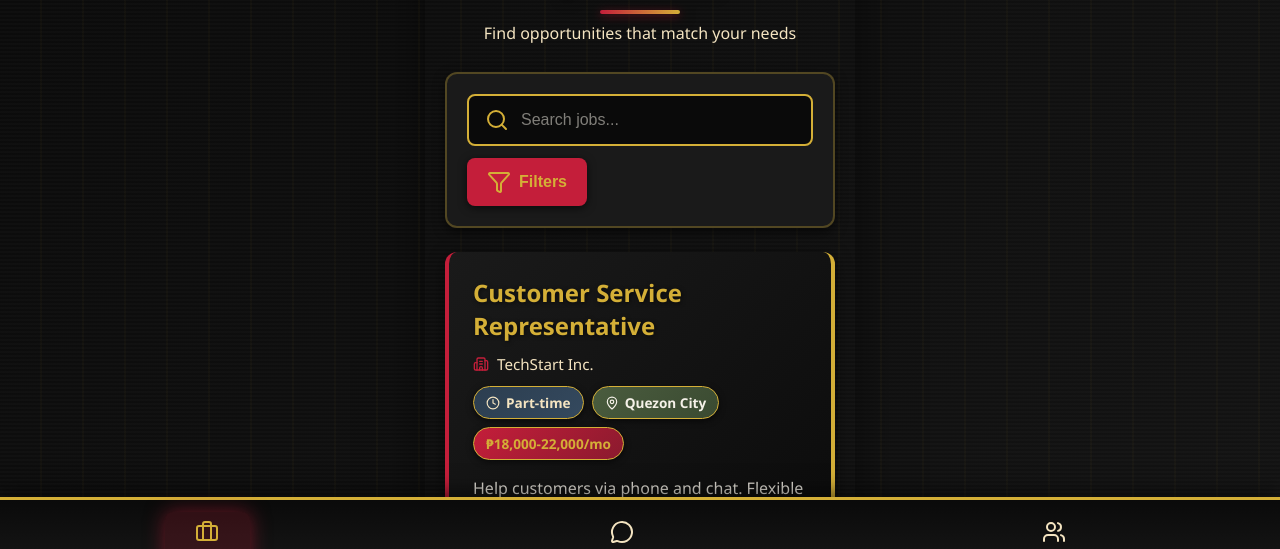
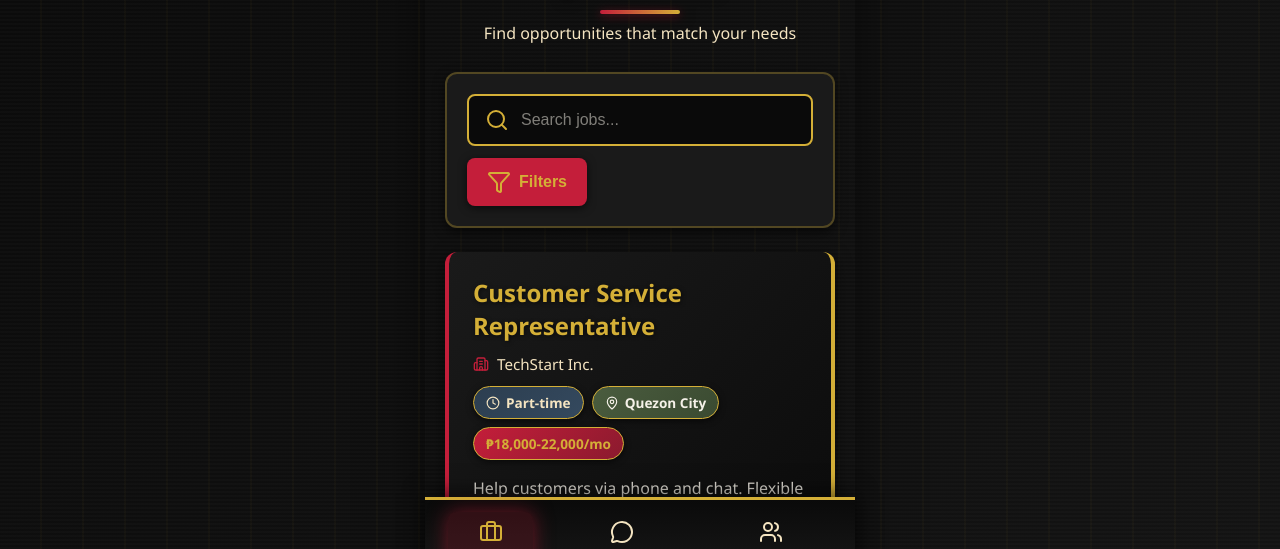
Before and after one commit to janmramos2256-creator/Final_Project_MobCom, a plain HTML site: page index.html in a window 1280 px wide. Shown: the part 217-766 px from the top of the page. Drawn offline with nearby package versions, Linux system fonts and the light colour scheme.

Commit message:
Center bottom navigation and set max width

```diff
--- a/styles.css
+++ b/styles.css
@@ -778,8 +778,10 @@ body::before {
 .bottom-nav {
   position: fixed;
   bottom: 0;
-  left: 0;
-  right: 0;
+  left: 50%;
+  transform: translateX(-50%);
+  max-width: 430px;
+  width: 100%;
   background: linear-gradient(180deg, var(--deep-black) 0%, var(--dark-gray) 100%);
   display: flex;
   justify-content: space-around;
```
